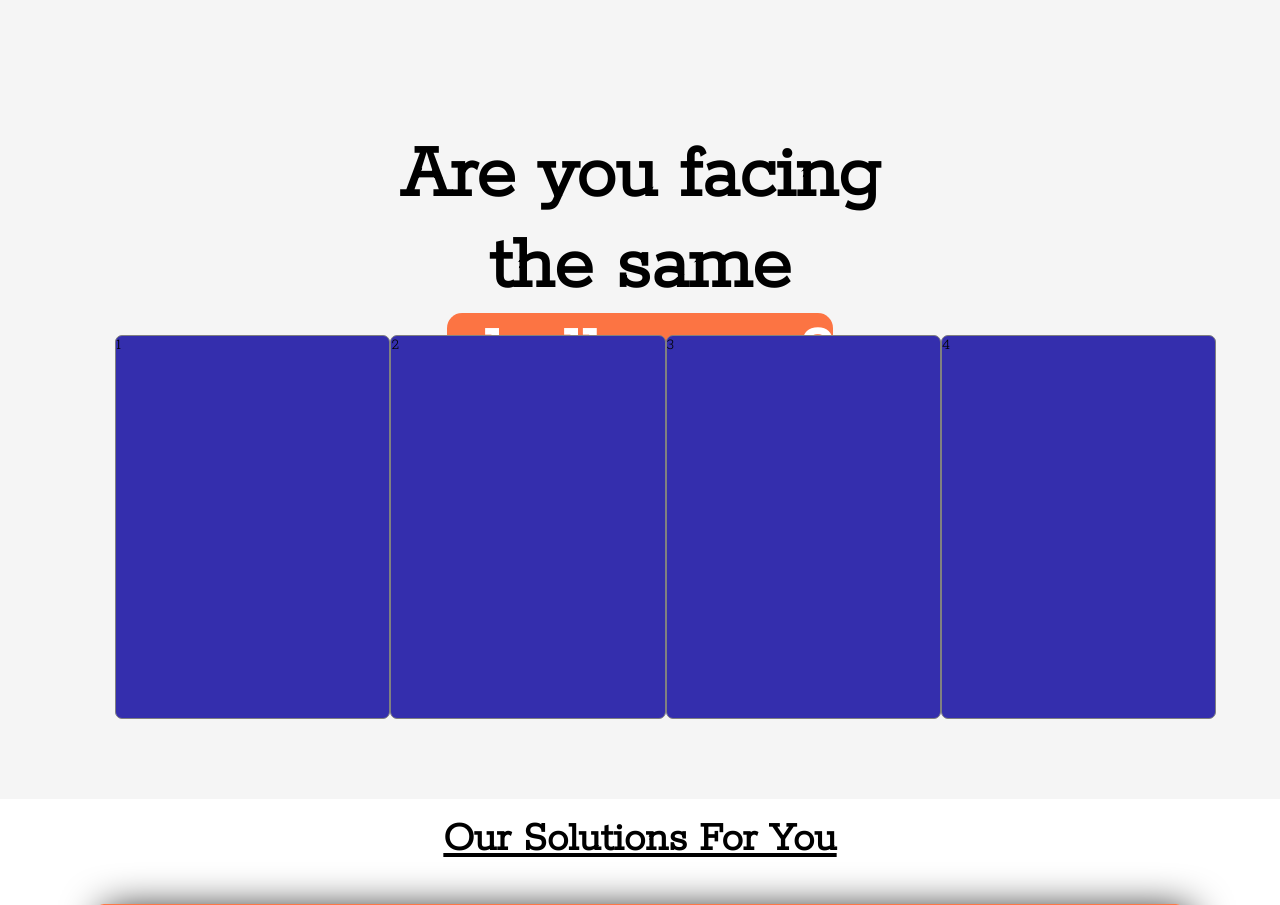
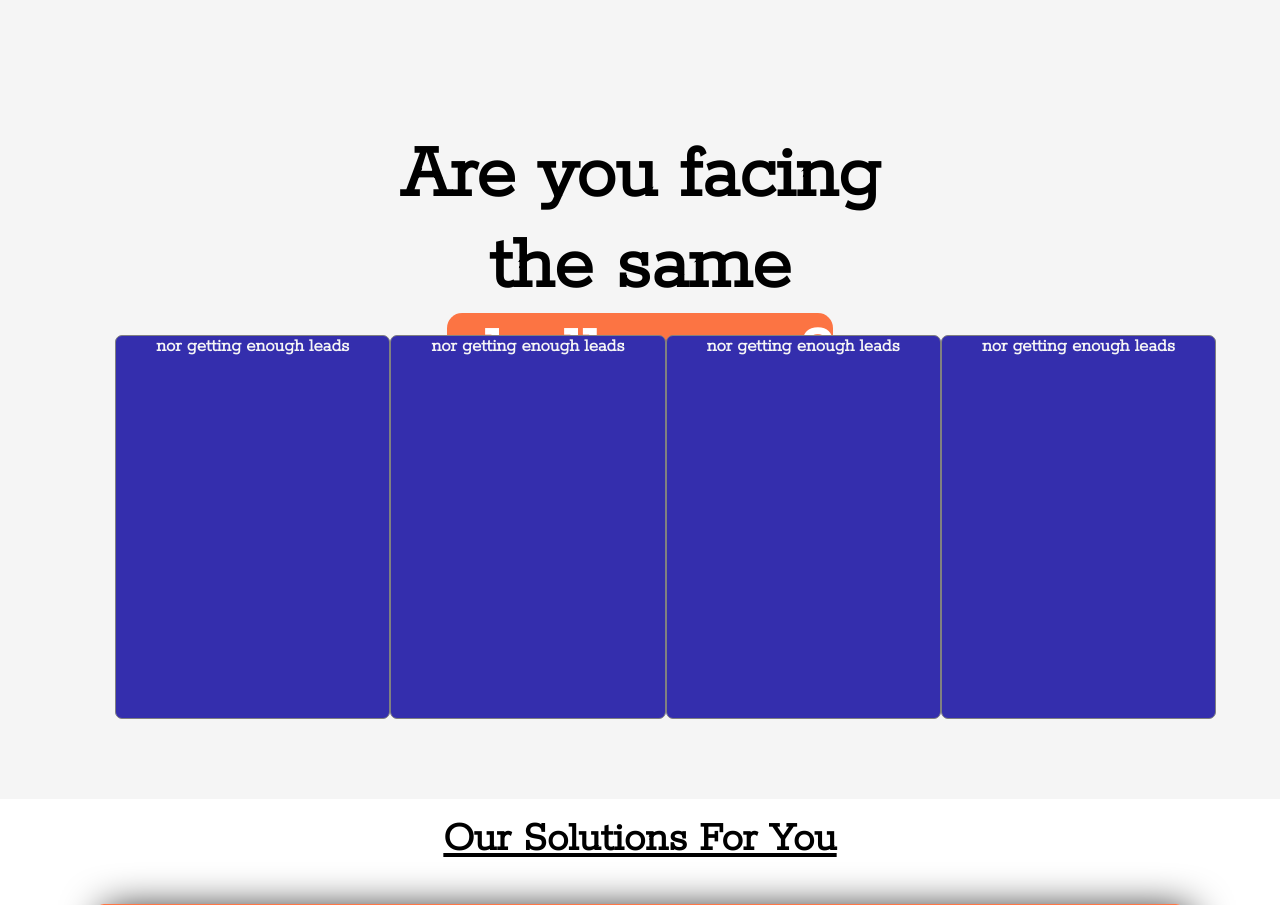
Before and after one commit to navneetthakor/dma, a PHP site: page /html/index.html in a window 1280 px wide. Shown: the part 801-1706 px from the top of the page. Run offline with PHP 8.4, Linux system fonts and the light colour scheme.

Commit message:
s2 cards ruff content added

```diff
--- a/css/index.css
+++ b/css/index.css
@@ -226,18 +226,21 @@ header{
 }
 
 #s2d2 div{
+    text-align: center;
     height: 80%;
     width: 25%;
     border: 1px solid grey;
     margin-top: 6vh;
     margin-left: 0vw;
-    background-color: var(--2ndcolor);
+    background-color:var(--2ndcolor);
     border-radius: 7px;
+    color: whitesmoke;
     /* position: absolute; */
 }
 
 #s2d2 div:hover{
    background-color: whitesmoke;
+   color: var(--2ndcolor);
    box-shadow: -7px 7px 50px rgb(161, 112, 94),-7px 7px 20px #817ebc, 7px -7px 20px rgb(161, 112, 94), 7px -7px 50px #817ebc;
    position: relative;
    z-index: 5;
--- a/html/index.html
+++ b/html/index.html
@@ -66,10 +66,18 @@
                 </p>
             </div>
             <div id="s2d2">
-                <div id="d2d1">1</div>
-                <div id="d2d2">2</div>
-                <div id="d2d3">3</div>
-                <div id="d2d4">4</div>
+                <div id="d2d1">
+                    <h3>nor getting enough leads</h3>
+                </div>
+                <div id="d2d2">
+                    <h3>nor getting enough leads</h3>
+                </div>
+                <div id="d2d3">
+                    <h3>nor getting enough leads</h3>
+                </div>
+                <div id="d2d4">
+                    <h3>nor getting enough leads</h3>
+                </div>
             </div>
         </section>
 
```
